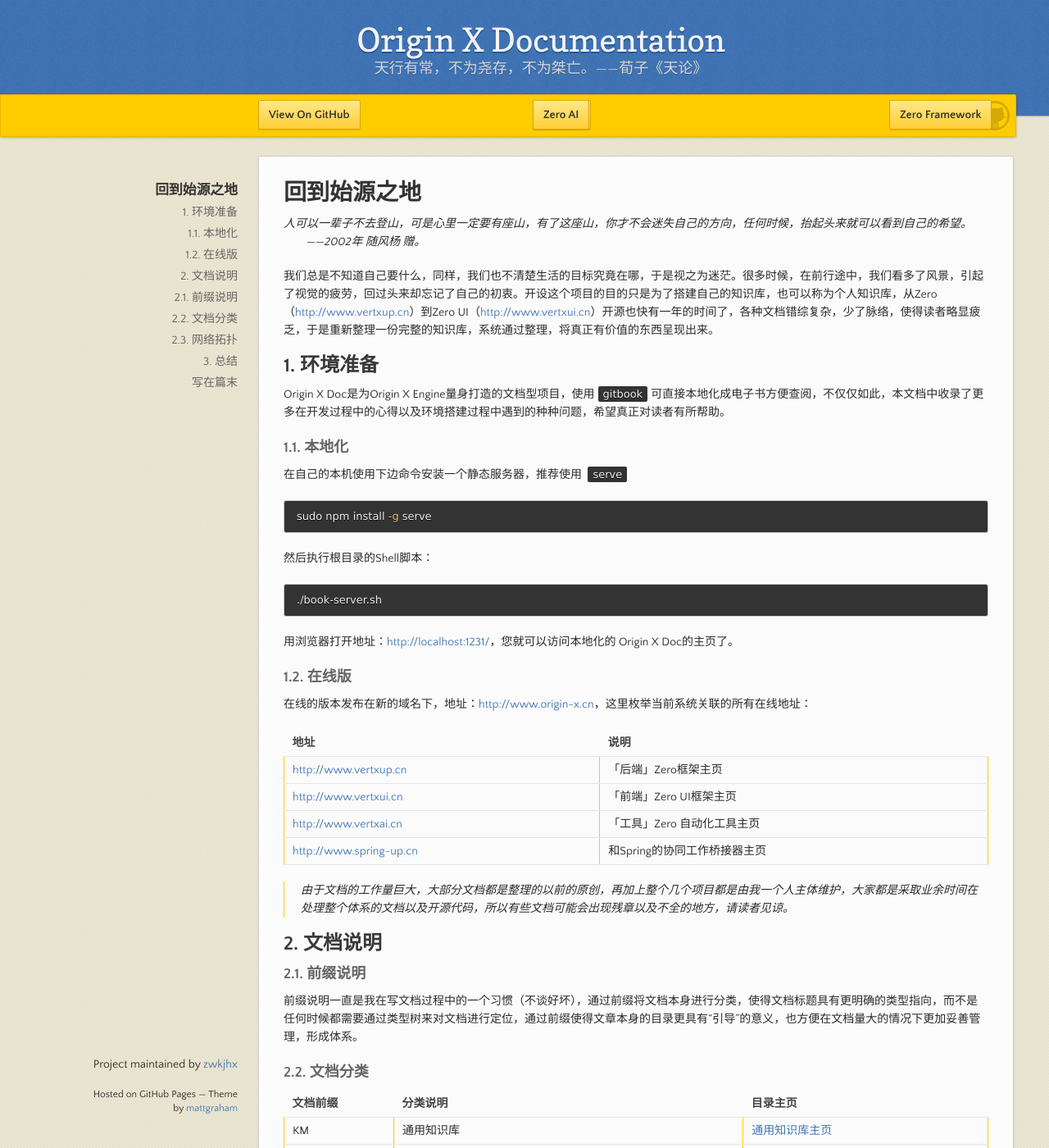
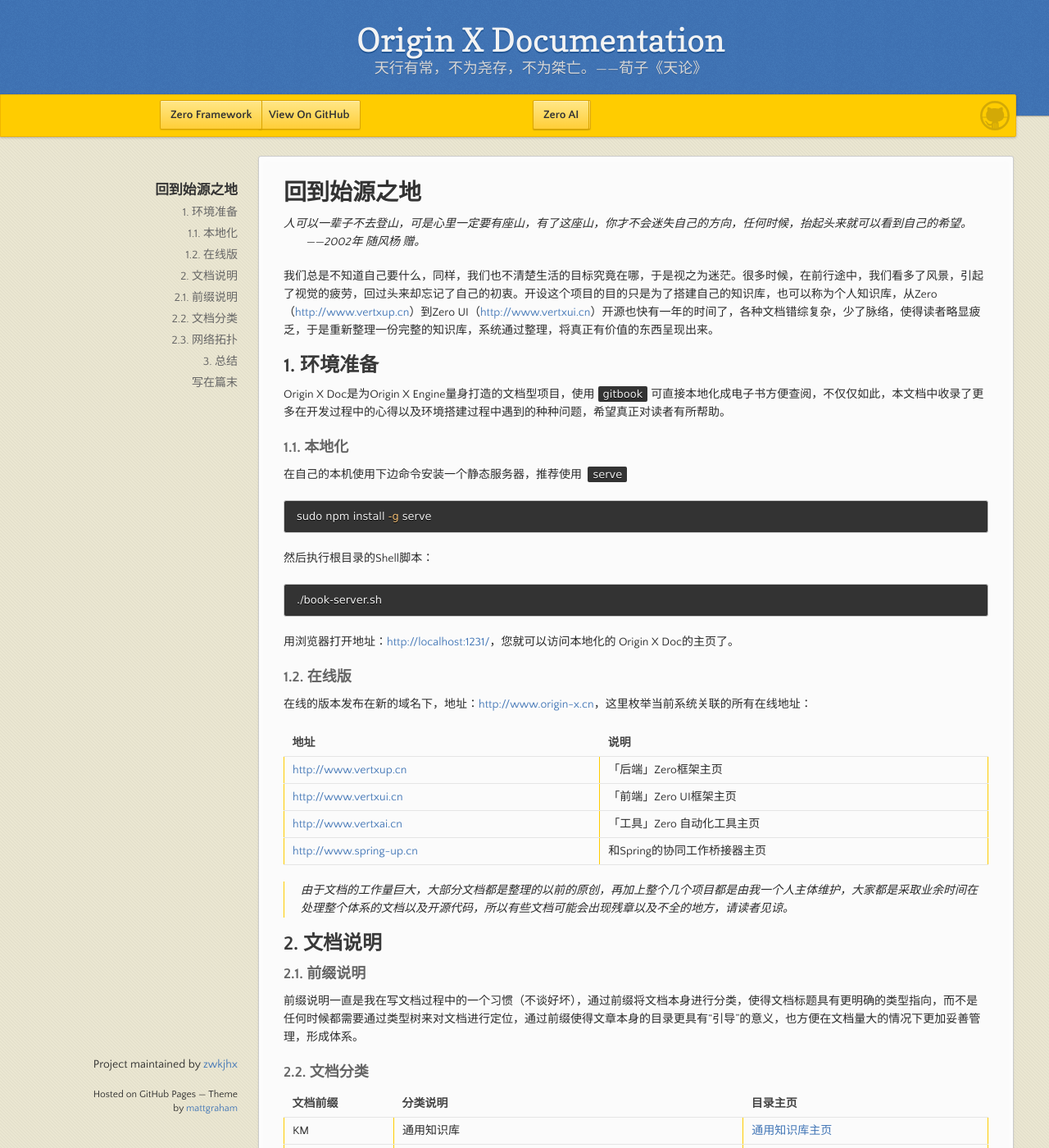
Before and after one commit to zwkjhx/ox-doc, a Jekyll site: the page built from README.md, in a window 1280 px wide and 1400 px high. Shown: the whole window at 82% size. Built offline with Jekyll 4.4.1, drawn with Linux system fonts in a browser that asks for light colours; our own code applies the rules of GitHub Pages for plain Markdown files.

Commit message:
分离界面

```diff
--- a/_layouts/default.html
+++ b/_layouts/default.html
@@ -24,7 +24,7 @@
       <div id="banner">
         <span id="logo"></span>
 
-        <a href="{{ site.github.repository_url }}" class="button fork"><strong>View On GitHub</strong></a>
+        <a href="{{ site.github.repository_url }}" class="button fork github"><strong>View On GitHub</strong></a>
         <a href="http://www.vertxup.cn" class="button fork first" target="_blank">Zero Framework</a>
         <a href="http://www.vertxui.cn" class="button fork other" target="_blank">Zero UI</a>
         <a href="http://www.vertxai.cn" class="button fork other" target="_blank">Zero AI</a>
--- a/_sass/jekyll-theme-leap-day-extend.scss
+++ b/_sass/jekyll-theme-leap-day-extend.scss
@@ -221,7 +221,6 @@
   .fork {
     position:fixed;
     left:50%;
-    margin-left:-325px;
     padding: 10px 12px;
     margin-top: 6px;
     line-height:14px;
@@ -229,8 +228,12 @@
     background-color: #FFE788;
   }
 
+  .github{
+    margin-left:-325px;
+  }
+
   .first{
-    margin-left:445px;
+    margin-left:-445px;
   }
 
   .other{
```
